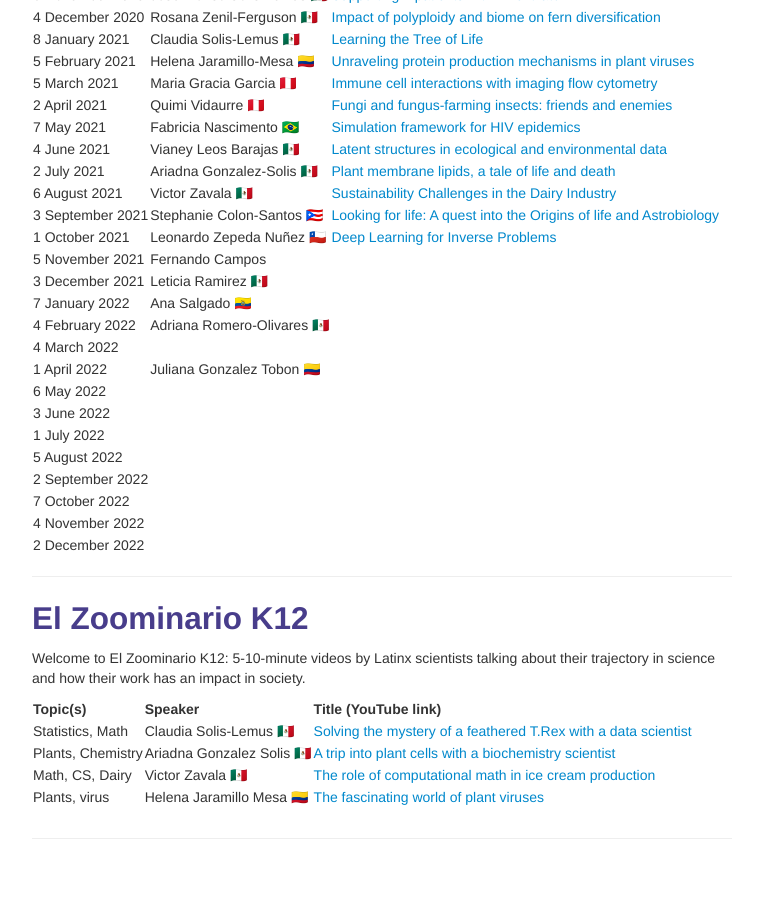
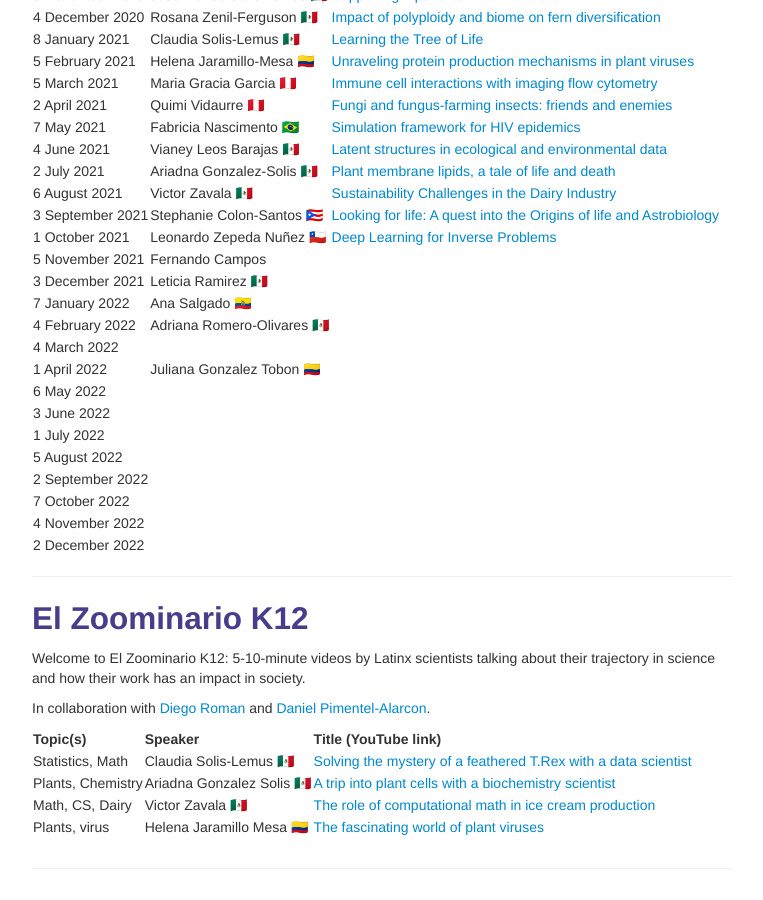
Before and after one commit to solislemuslab/solislemuslab.github.io, a Jekyll site: the page built from pages/talks.md, in a window 1280 px wide and 900 px high, scrolled down 3559 px. Shown: the whole window, without its empty margins (258-1021 px from the left). Built offline with Jekyll 4.4.1, drawn with Linux system fonts in a browser that asks for light colours; before the commit the page ends 4429 px from its top, so only the background shows below that.

Commit message:
added collaborators

```diff
--- a/pages/talks.md
+++ b/pages/talks.md
@@ -279,6 +279,8 @@ Great! Please fill out [this google form](https://forms.gle/1kpZE1XrKe9YS9cHA)
 
 Welcome to El Zoominario K12: 5-10-minute videos by Latinx scientists talking about their trajectory in science and how their work has an impact in society.
 
+In collaboration with [Diego Roman](https://ci.education.wisc.edu/fac-staff/roman-diego/) and [Daniel Pimentel-Alarcon](https://danielpimentel.github.io/).
+
 | Topic(s) | Speaker | Title (YouTube link) |
 | :--- | :--- | :--- | :---       |
 | Statistics, Math | Claudia Solis-Lemus 🇲🇽 | [Solving the mystery of a feathered T.Rex with a data scientist](https://youtu.be/iwdrtFiS93M) |
```
